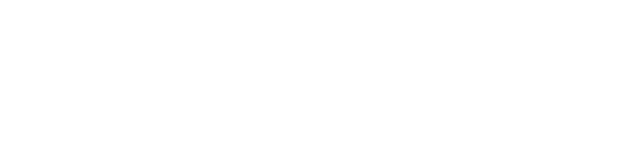
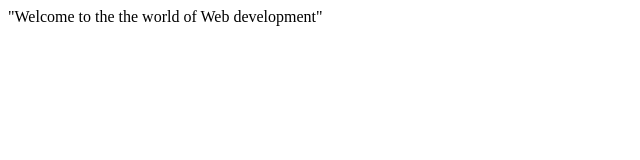
Before and after one commit to acciojob/getting-started-why-software-ankitydv1, a website: page main.html in a window 1280 px wide. Shown: the whole page, without its empty margins (0-640 px from the left). Drawn offline with Linux system fonts and the light colour scheme.

Commit message:
created a submission

```diff
--- a/main.html
+++ b/main.html
@@ -7,7 +7,9 @@
 </head>
 
 <body>
-	<!-- the entire body must be written by student -->
+	<div id = "text">
+		"Welcome to the the world of Web development"
+	</div>
 
 
 
```
